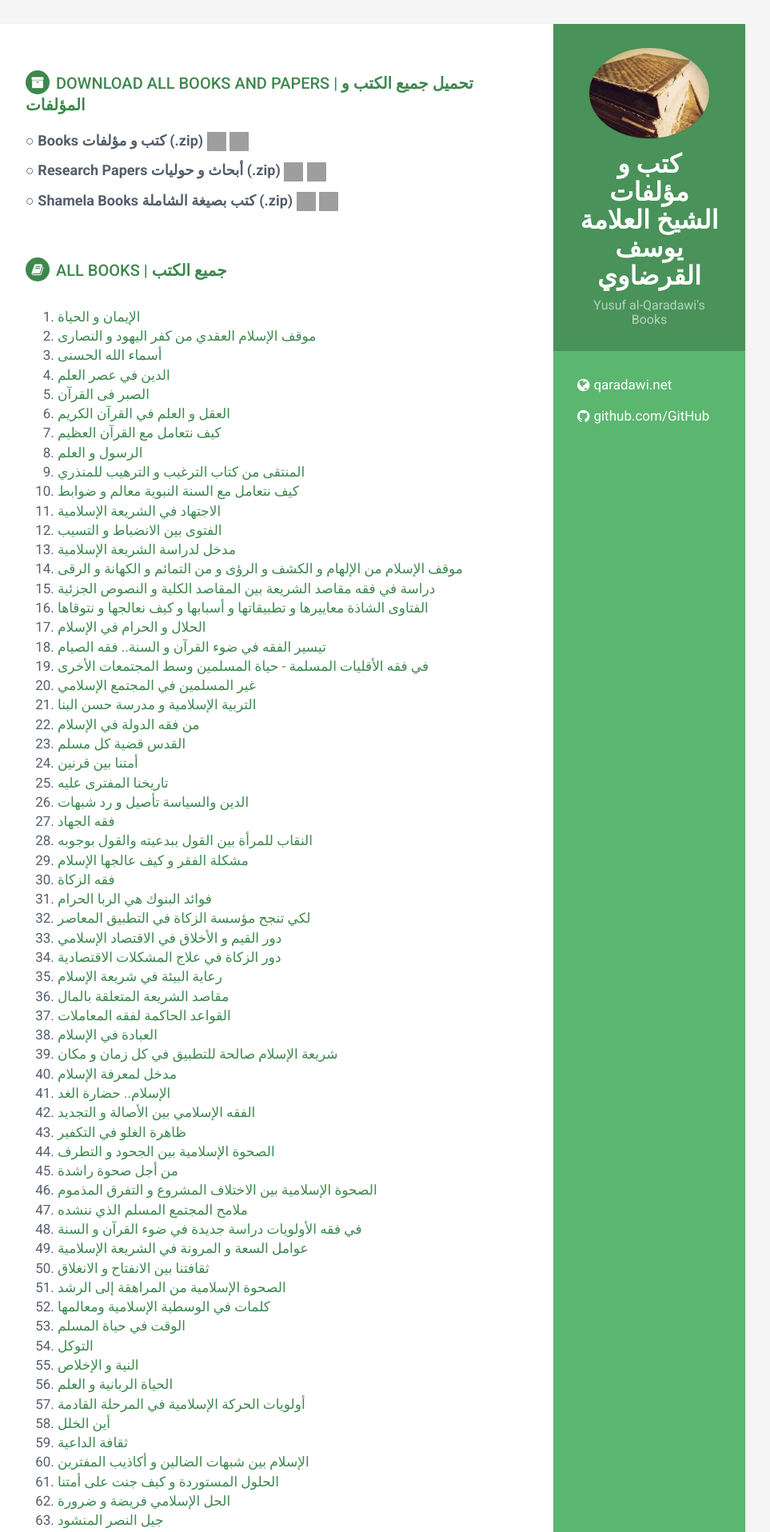
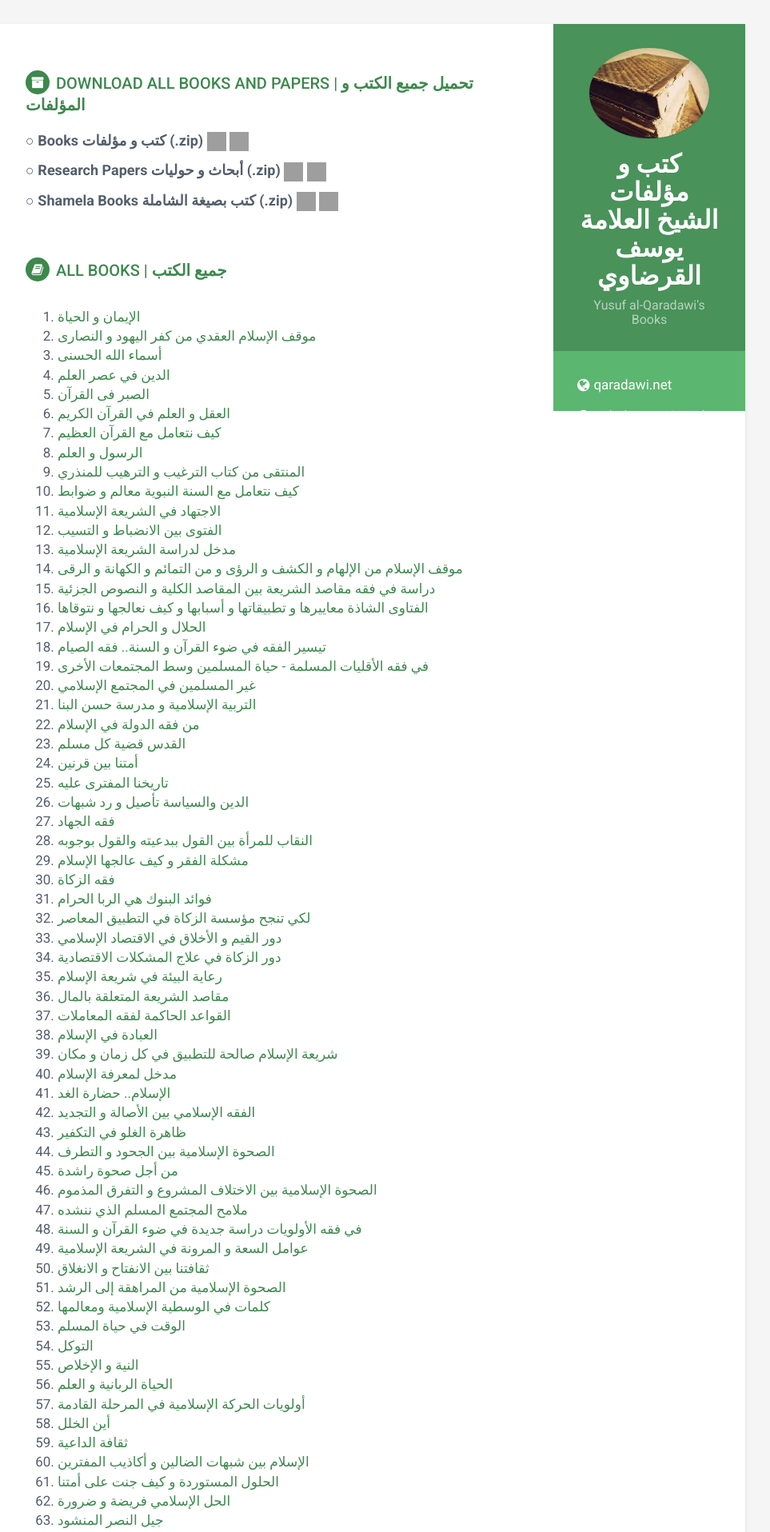
Before and after one commit to qaradawi/qaradawi.github.io, a Jekyll site: the page built from index.html, in a window 1280 px wide. Shown: the top 1916 px of the page at 80% size, without its empty margins (188-1151 px from the left). Built offline with Jekyll 4.4.1, drawn with Linux system fonts in a browser that asks for light colours; grey boxes are pictures that could not be loaded.

Commit message:
Update styles-3.css

```diff
--- a/assets/css/styles-3.css
+++ b/assets/css/styles-3.css
@@ -53,8 +53,8 @@ p {
   position: absolute;
   right: 0;
   width: 240px;
-  height: 100%;
-  min-height: 800px;
+  height: 10%;
+  min-height: 100px;
   color: #fff;
 }
 .sidebar-wrapper a {
```
